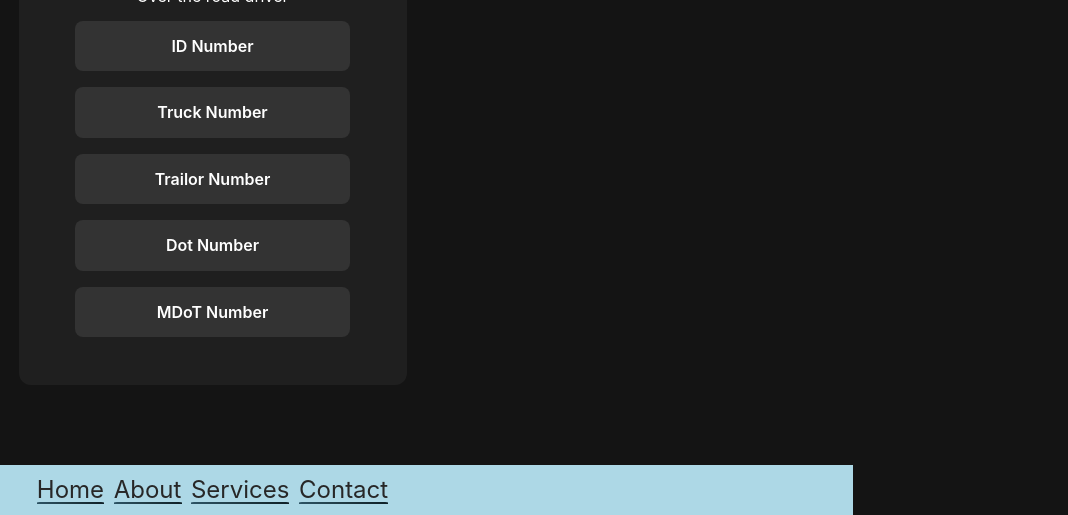
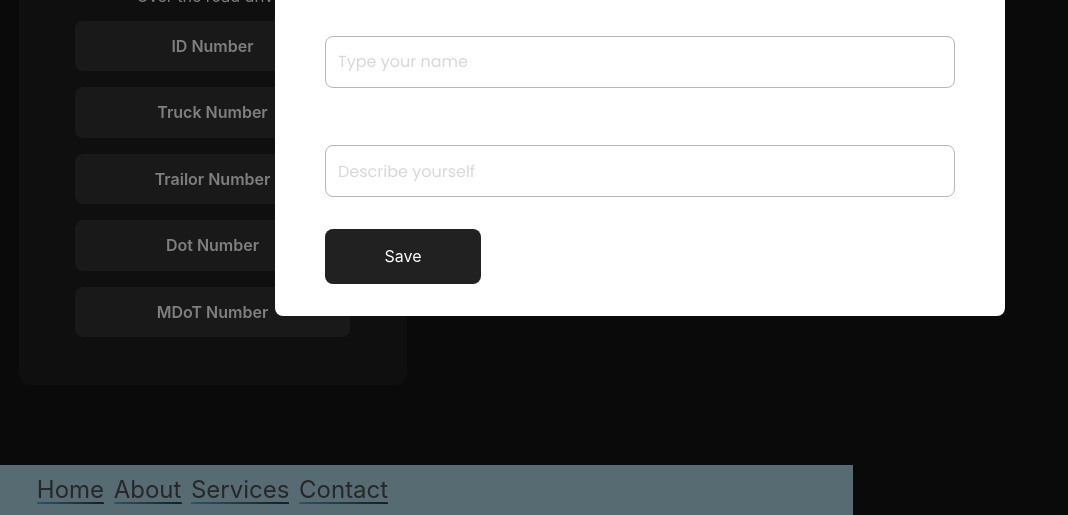
Before and after one commit to Theodore-Shellman/truckers-passport, a plain HTML site: page index.html in a window 1280 px wide. Shown: the part 285-800 px from the top of the page, without its empty margins (0-1068 px from the left). Drawn offline with Linux system fonts and the light colour scheme.

Commit message:
added modal.

```diff
--- a/blocks/modal.css
+++ b/blocks/modal.css
@@ -9,7 +9,7 @@
   flex-direction: column;
   align-items: center;
   justify-content: center;
-  visibility: hidden;
+  /* visibility: hidden; */
   padding: 0 16px;
 }
 
--- a/index.html
+++ b/index.html
@@ -38,6 +38,35 @@
 
         </ul>
     </div>
+
+
+    <div class="modal" id="edit-profile-modal">
+        <div class="modal__container">
+          <button type="submit" class="modal__close-btn"></button>
+          <h2 class="modal__title">Edit profile</h2>
+          <form class="modal__form" name="edit-profile">
+            <label for="profile-name-input" class="modal__label"
+              >Name
+              <input
+                id="profile-name-input"
+                type="text"
+                class="modal__input"
+                placeholder="Type your name"
+              />
+            </label>
+            <label for="profile-description-input" class="modal__label"
+              >Description
+              <input
+                id="profile-description-input"
+                type="text"
+                class="modal__input"
+                placeholder="Describe yourself"
+              />
+            </label>
+            <button type="submit" class="modal__submit-btn">Save</button>
+          </form>
+        </div>
+      </div>
 </header>
 </body>
 </html>
--- a/pages/index.css
+++ b/pages/index.css
@@ -3,3 +3,4 @@
 @import url("https://fonts.googleapis.com/css2?family=Poppins&display=swap");
 @import url("../blocks/nav.css");
 @import url("../blocks/body.css");
+@import url("../blocks/modal.css");
```
